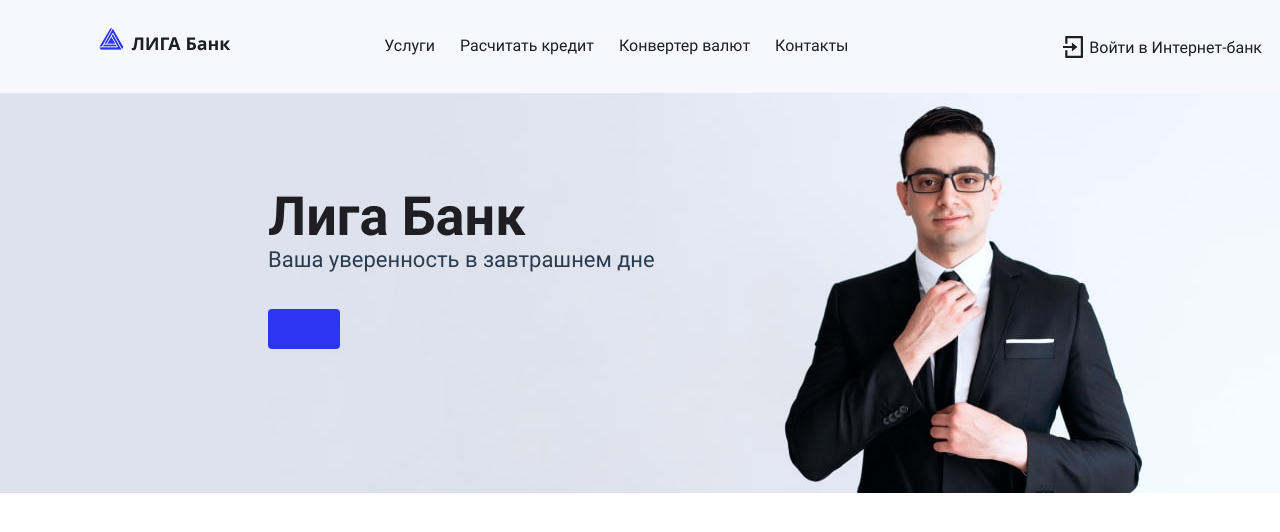
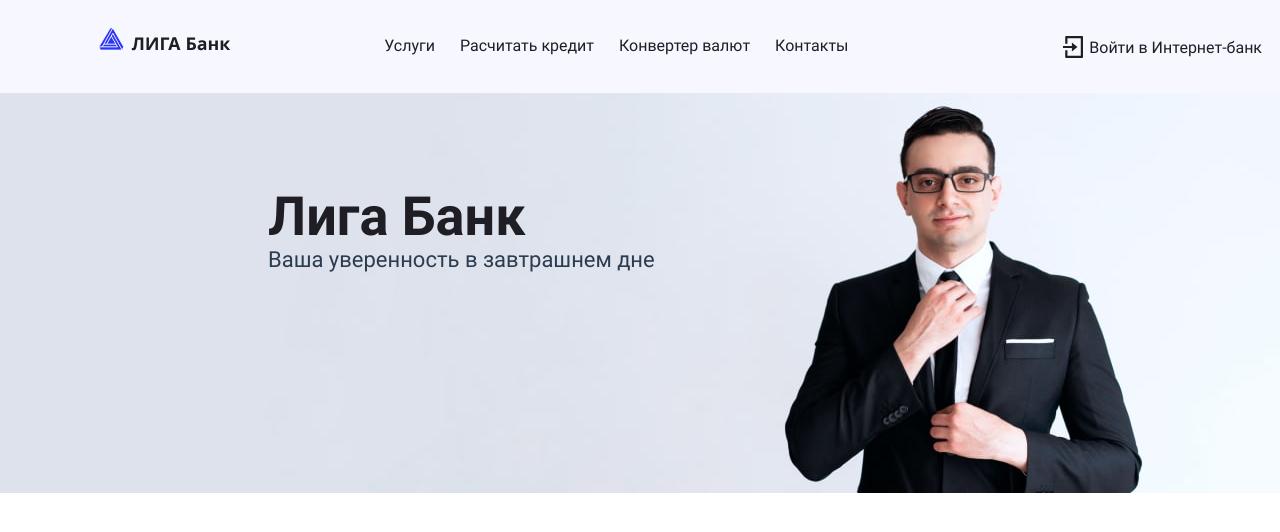
Before and after one commit to mantuok/liga-bank, a React (Create React App) app: page / in a window 1280 px wide. Shown: the top 532 px of the page. Built offline with nearby package versions, Linux system fonts and the light colour scheme; a web font is replaced by a local one.

Commit message:
slider for desktop done

```diff
--- a/src/components/promo-slide/promo-slide.jsx
+++ b/src/components/promo-slide/promo-slide.jsx
@@ -7,13 +7,18 @@ const PromoSlide = (props) => {
 
   const getElementClass = (element) => {
     return (`${element} ${element + `--` + style}`)
-  }
+  };
+
+  const renderPromoLink = () =>
+    link === `` ?
+    `` :
+    <Link className={getElementClass(`promo__link`)} to={directTo}>{link}</Link>
 
   return (
     <div className="promo__container">
       <h1 className={getElementClass(`promo__header`)}>{heading}</h1>
       <p className={getElementClass(`promo__description`)}>{description}</p>
-      <Link className={getElementClass(`promo__link`)} to={directTo}>{link}</Link>
+      {renderPromoLink()}
       <img className={getElementClass(`promo__image`)} src={image} alt={alt} width="1366" height="400" />
     </div>
   )
```
